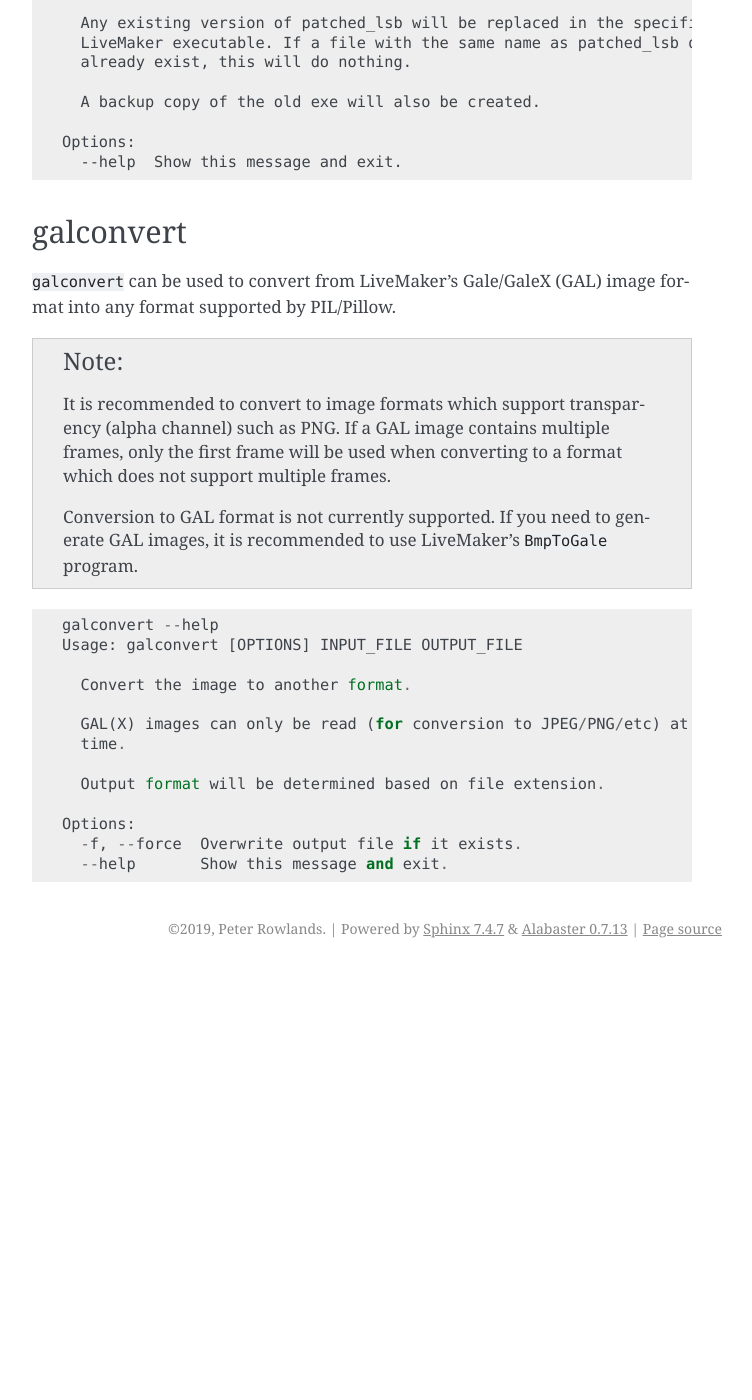
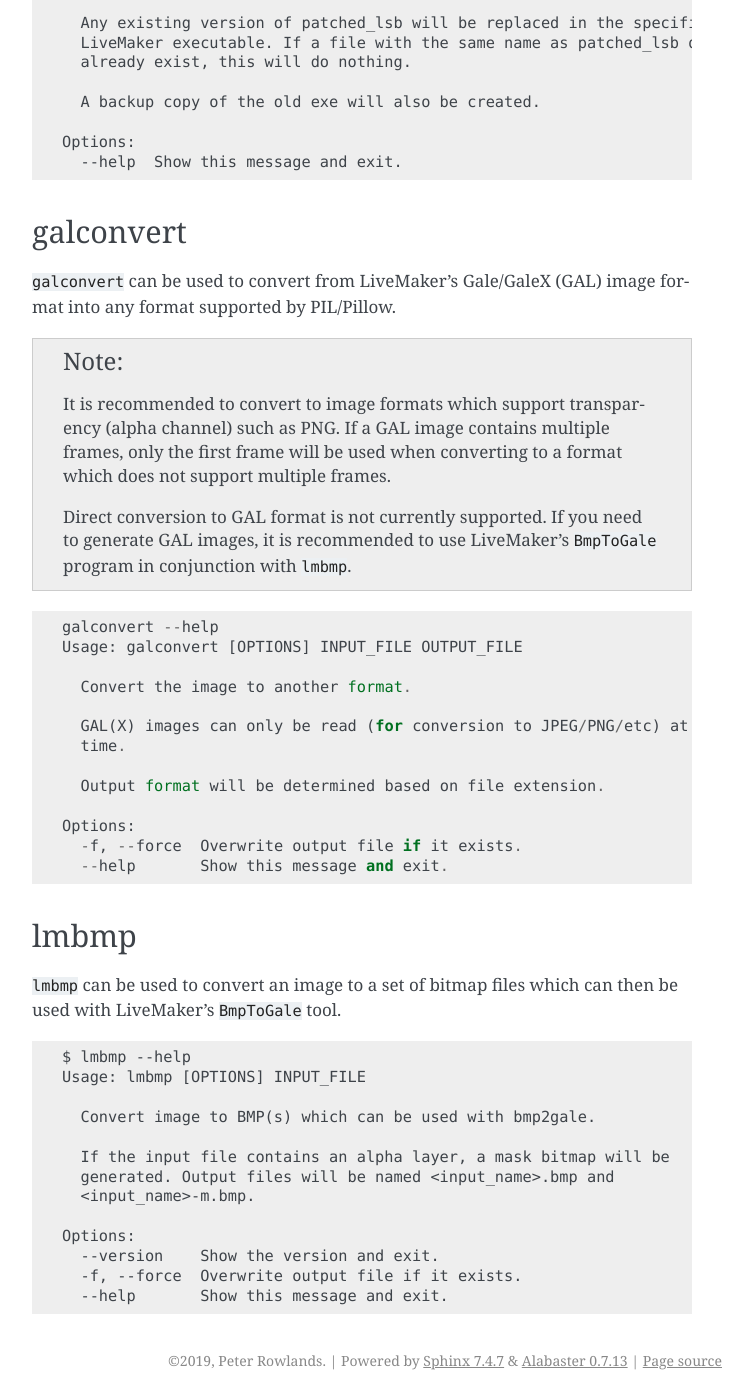
Before and after one commit to pmrowla/pylivemaker, a Sphinx documentation site: the page built from docs/cli.rst, in a window 1280 px wide and 1400 px high, scrolled down 11372 px. Shown: the whole window, without its empty margins (388-1140 px from the left). Built offline with Sphinx 7.4.7, drawn with Linux system fonts in a browser that asks for light colours; pages that are not in the unit, such as notebooks, are missing from menus; before the commit the page ends 12340 px from its top, so only the background shows below that.

Commit message:
update docs

```diff
--- a/docs/cli.rst
+++ b/docs/cli.rst
@@ -503,8 +503,8 @@
     If a GAL image contains multiple frames, only the first frame will be used when converting to a format which
     does not support multiple frames.
 
-    Conversion to GAL format is not currently supported. If you need to generate GAL images, it is recommended to
-    use LiveMaker's ``BmpToGale`` program.
+    Direct conversion to GAL format is not currently supported. If you need to generate GAL images,
+    it is recommended to use LiveMaker's ``BmpToGale`` program in conjunction with ``lmbmp``.
 
 ::
 
@@ -521,3 +521,23 @@
     Options:
       -f, --force  Overwrite output file if it exists.
       --help       Show this message and exit.
+
+lmbmp
+-----
+
+``lmbmp`` can be used to convert an image to a set of bitmap files which can then be used with LiveMaker's
+``BmpToGale`` tool. ::
+
+    $ lmbmp --help
+    Usage: lmbmp [OPTIONS] INPUT_FILE
+
+      Convert image to BMP(s) which can be used with bmp2gale.
+
+      If the input file contains an alpha layer, a mask bitmap will be
+      generated. Output files will be named <input_name>.bmp and
+      <input_name>-m.bmp.
+
+    Options:
+      --version    Show the version and exit.
+      -f, --force  Overwrite output file if it exists.
+      --help       Show this message and exit.
```
